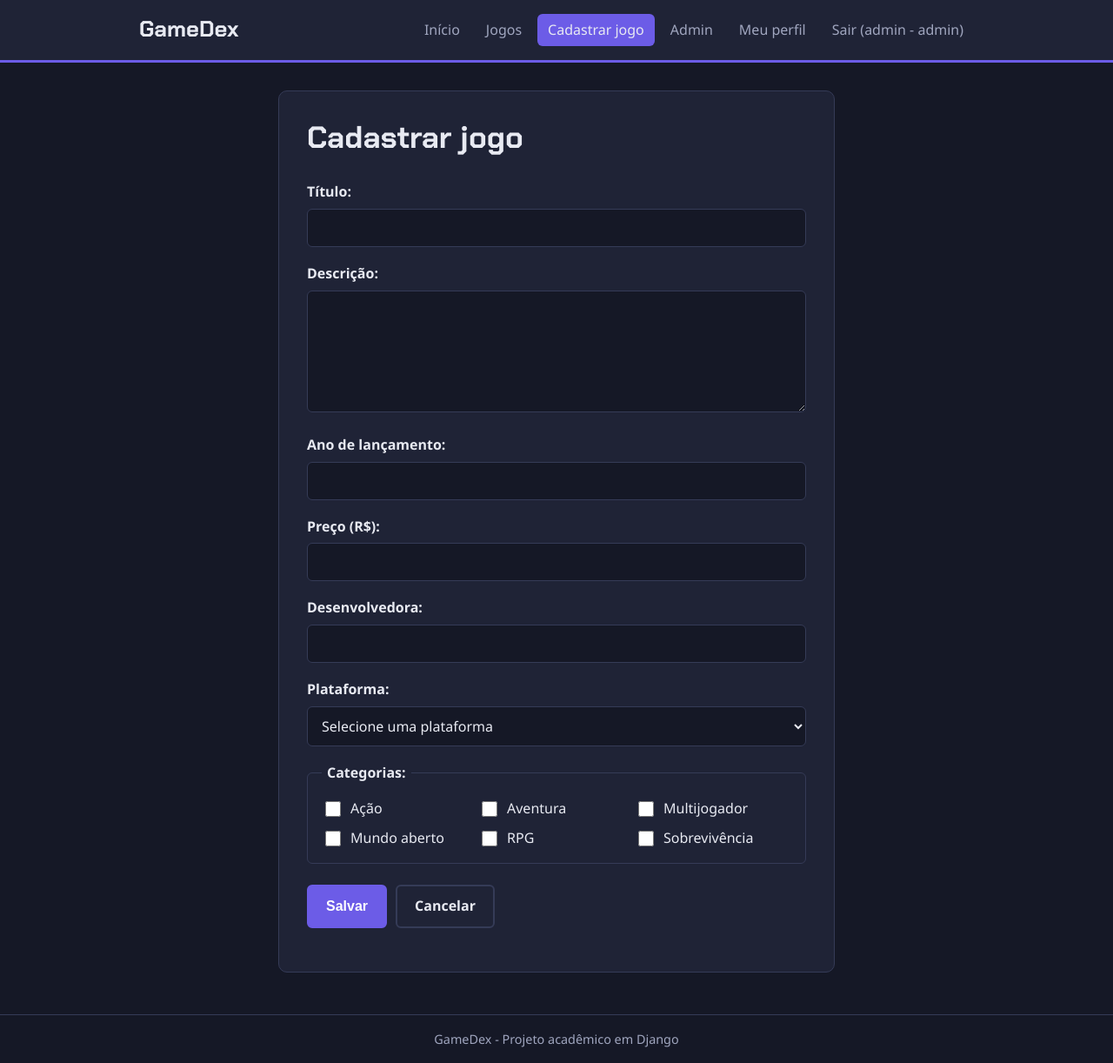
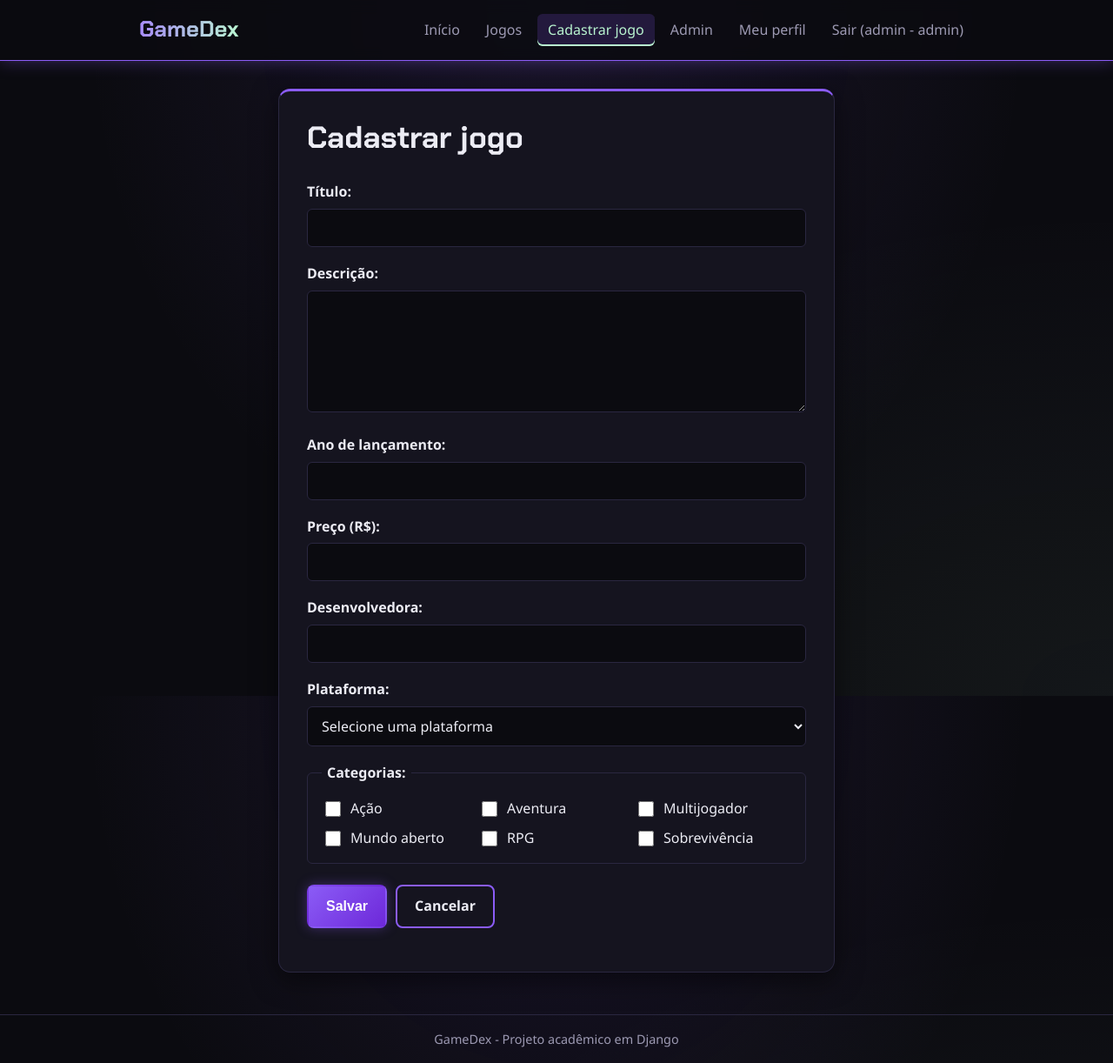
Before and after one commit to nicolasdosantos/GamesDjango, a Django app: page /jogos/novo/ in a window 1280 px wide. Shown: the whole page at 87% size. Run offline with Django 5.2, Linux system fonts and the light colour scheme; a user stored in the database is signed in; data comes from the database, SQL or seed files in the repository.

Commit message:
Visual novo: paleta preto, roxo e verde-menta com efeitos neon

```diff
--- a/catalogo/static/catalogo/css/style.css
+++ b/catalogo/static/catalogo/css/style.css
@@ -1,18 +1,21 @@
 /* Variáveis de cor: defino as cores uma vez aqui e uso com var(--nome) no resto do arquivo.
-   Se eu quiser trocar o roxo do site, mudo só nesta lista. */
+   Paleta do site: preto, roxo e um verde-menta clarinho pros destaques (preço, nota boa, link ativo).
+   Se eu quiser trocar uma cor, mudo só nesta lista. */
 :root {
-    --fundo: #151826;
-    --card: #1f2336;
-    --card-claro: #2a2f47;
-    --borda: #353b57;
-    --texto: #e8eaf2;
-    --texto-suave: #a0a6bf;
-    --roxo: #8b7cf6;
-    --roxo-escuro: #6c5ce7;
-    --azul: #4fa3e3;
-    --verde: #3fbf8f;
-    --amarelo: #e0b341;
-    --vermelho: #e5484d;
+    --fundo: #0b0b10;
+    --card: #15141f;
+    --card-claro: #1f1d2e;
+    --borda: #2a2740;
+    --texto: #ececf4;
+    --texto-suave: #9d9ab3;
+    --roxo: #8b5cf6;
+    --roxo-claro: #a78bfa;
+    --roxo-escuro: #6d28d9;
+    --menta: #b9f5d0;
+    --amarelo: #f5d76e;
+    --vermelho: #f05264;
+    /* rgba = cor com transparência. Uso nos brilhos (box-shadow) pra parecer luz neon */
+    --brilho-roxo: rgba(139, 92, 246, 0.35);
 }
 
 /* Reset básico: box-sizing faz o padding e a borda contarem dentro da largura,
@@ -25,7 +28,13 @@
    pra o rodapé ficar sempre embaixo mesmo quando tem pouco conteúdo. */
 body {
     margin: 0;
-    background-color: var(--fundo);
+    /* dois gradientes radiais bem fracos atrás de tudo: um brilho roxo no topo e um verde no canto.
+       background-attachment: fixed deixa o fundo parado quando a página rola */
+    background:
+        radial-gradient(ellipse at top, rgba(139, 92, 246, 0.12), transparent 60%),
+        radial-gradient(ellipse at bottom right, rgba(185, 245, 208, 0.05), transparent 50%),
+        var(--fundo);
+    background-attachment: fixed;
     color: var(--texto);
     font-family: "Segoe UI", Roboto, Arial, sans-serif;
     line-height: 1.6;
@@ -52,7 +61,11 @@ h2 {
 
 /* Links e contorno de foco: o outline azul aparece quando a pessoa navega pelo teclado (Tab) */
 a {
-    color: var(--roxo);
+    color: var(--roxo-claro);
+}
+
+a:hover {
+    color: var(--menta);
 }
 
 a:focus-visible,
@@ -99,10 +112,14 @@ textarea:focus-visible {
 
 .botao {
     display: inline-block;
-    background-color: var(--roxo-escuro);
+    /* linear-gradient = degradê do roxo pro roxo escuro na diagonal (135 graus) */
+    background: linear-gradient(135deg, var(--roxo), var(--roxo-escuro));
     color: #ffffff;
-    border: 2px solid var(--roxo-escuro);
-    border-radius: 6px;
+    border: 2px solid transparent;
+    border-radius: 8px;
+    box-shadow: 0 0 14px var(--brilho-roxo);
+    /* transition faz a mudança do hover acontecer suave, em 0.2 segundos, em vez de "pular" */
+    transition: transform 0.2s, box-shadow 0.2s;
     padding: 10px 20px;
     font-size: 1rem;
     font-weight: 600;
@@ -112,29 +129,32 @@ textarea:focus-visible {
 }
 
 .botao:hover {
-    background-color: var(--roxo);
-    border-color: var(--roxo);
+    color: #ffffff;
+    /* translateY(-2px) sobe o botão 2 pixels, dando a sensação de que ele "levanta" */
+    transform: translateY(-2px);
+    box-shadow: 0 0 22px rgba(139, 92, 246, 0.6);
 }
 
 .botao-secundario {
-    background-color: transparent;
+    background: transparent;
     color: var(--texto);
-    border-color: var(--borda);
+    border-color: var(--roxo);
+    box-shadow: none;
 }
 
 .botao-secundario:hover {
-    background-color: var(--card-claro);
-    border-color: var(--texto-suave);
+    color: var(--menta);
+    border-color: var(--menta);
+    box-shadow: 0 0 14px rgba(185, 245, 208, 0.25);
 }
 
 .botao-perigo {
-    background-color: var(--vermelho);
-    border-color: var(--vermelho);
+    background: var(--vermelho);
+    box-shadow: 0 0 14px rgba(240, 82, 100, 0.35);
 }
 
 .botao-perigo:hover {
-    background-color: #c93a3f;
-    border-color: #c93a3f;
+    box-shadow: 0 0 22px rgba(240, 82, 100, 0.6);
 }
 
 .botao-pequeno {
@@ -143,9 +163,16 @@ textarea:focus-visible {
 }
 
 /* Menu do topo (navbar). A classe .ativo é colocada pelo base.html no link da página atual */
+/* position: sticky deixa o menu grudado no topo quando a página rola.
+   O fundo é meio transparente e o backdrop-filter borra o que passa por trás dele */
 .navbar {
-    background-color: var(--card);
-    border-bottom: 3px solid var(--roxo-escuro);
+    position: sticky;
+    top: 0;
+    z-index: 10;
+    background-color: rgba(11, 11, 16, 0.85);
+    backdrop-filter: blur(8px);
+    border-bottom: 1px solid var(--roxo);
+    box-shadow: 0 0 18px var(--brilho-roxo);
 }
 
 .navbar-conteudo {
@@ -159,6 +186,12 @@ textarea:focus-visible {
 }
 
 .logo {
+    /* o texto do logo é pintado com um degradê: o background vira o degradê, o background-clip: text
+       recorta ele no formato das letras e o color: transparent deixa o degradê aparecer */
+    background: linear-gradient(90deg, var(--roxo-claro), var(--menta));
+    -webkit-background-clip: text;
+    background-clip: text;
+    -webkit-text-fill-color: transparent;
     font-family: "Chakra Petch", sans-serif;
     font-size: 1.6rem;
     font-weight: 700;
@@ -185,8 +218,9 @@ textarea:focus-visible {
 }
 
 .menu a.ativo {
-    color: var(--texto);
-    background-color: var(--roxo-escuro);
+    color: var(--menta);
+    background-color: rgba(139, 92, 246, 0.18);
+    box-shadow: inset 0 -2px 0 var(--menta);
 }
 
 /* Rodapé */
@@ -443,7 +488,9 @@ textarea:focus-visible {
     margin: 0 auto;
     background-color: var(--card);
     border: 1px solid var(--borda);
-    border-radius: 10px;
+    border-top: 3px solid var(--roxo);
+    border-radius: 14px;
+    box-shadow: 0 8px 30px rgba(0, 0, 0, 0.5);
     padding: 32px;
 }
 
```
Also changed, not shown: other parts of catalogo/static/catalogo/css/style.css (+51 -31 lines).
